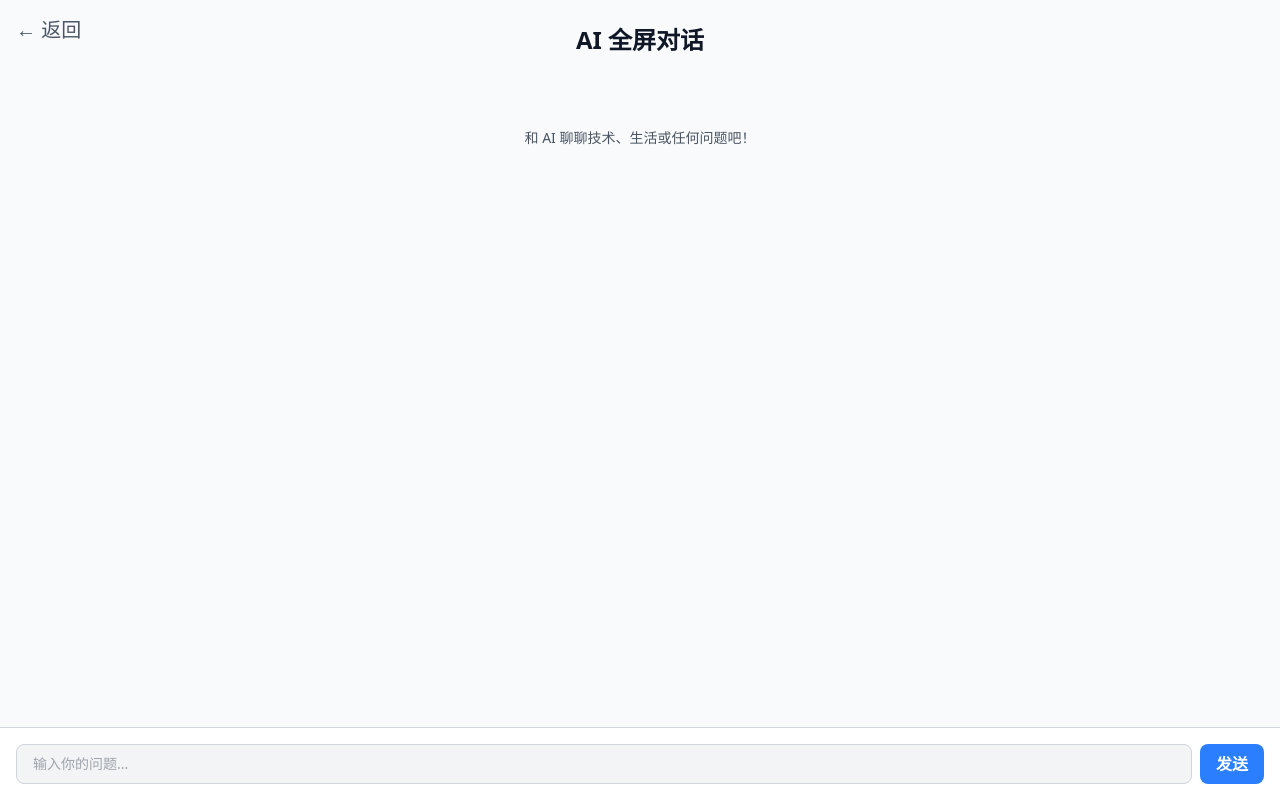
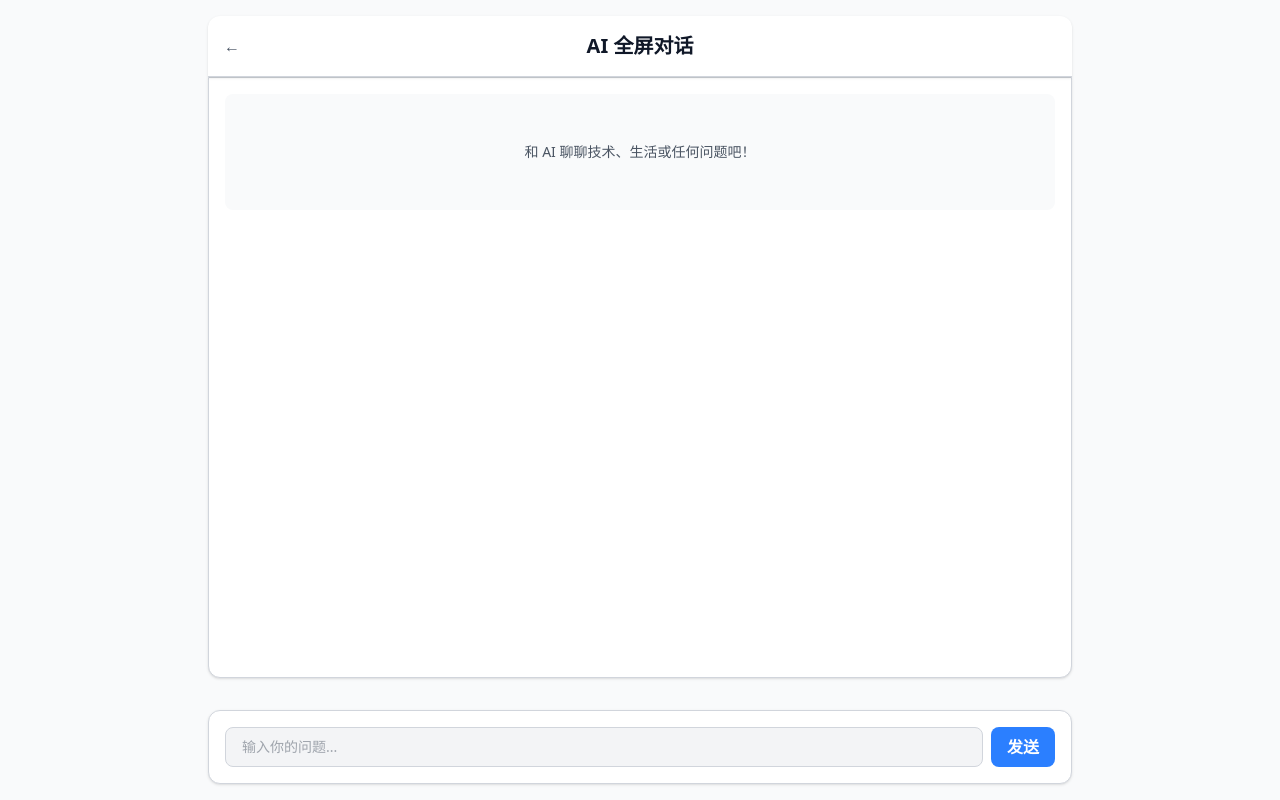
Before and after one commit to xianshi3/Reality-Blog, a Next.js app: page /ai-chat/fullscreen in a window 1280 px wide. Built offline with nearby package versions, Linux system fonts and the light colour scheme.

Commit message:
1.效果AI对话页面 布局 2. AI对话页面添加动画效果

```diff
--- a/app/ai-chat/fullscreen/page.tsx
+++ b/app/ai-chat/fullscreen/page.tsx
@@ -1,119 +1,124 @@
-"use client";  // 标记为客户端组件
+"use client";
 
 import React, { useState, useEffect } from "react";
 
-/**
- * 全屏聊天页面组件
- * 该组件实现了一个简单的聊天界面，用户可以输入消息并接收 AI 的回复。
- */
 export default function FullscreenChat() {
-  const [messages, setMessages] = useState<any[]>([]);  // 存储聊天消息
-  const [input, setInput] = useState("");               // 存储用户输入的消息
-  const [loading, setLoading] = useState(false);        // 加载状态，用于控制发送消息时的加载动画
+  const [messages, setMessages] = useState<any[]>([]);
+  const [input, setInput] = useState("");
+  const [loading, setLoading] = useState(false);
 
-  /**
-   * 从 URL 查询参数中获取消息内容，并设置到消息列表
-   */
   useEffect(() => {
     const queryMessages = new URLSearchParams(window.location.search).get("messages");
-    if (queryMessages) {
-      try {
-        setMessages(JSON.parse(queryMessages));  // 解析 URL 中的消息并设置
-      } catch (error) {
-        console.error("消息解析失败:", error);  // 错误处理
-      }
-    }
+    queryMessages && setMessages(JSON.parse(queryMessages) || []);
   }, []);
 
-  /**
-   * 处理发送消息
-   * 模拟 AI 回复，实际应用中应该调用 API 获取 AI 回复
-   */
   const handleSend = async () => {
-    if (!input.trim() || loading) return;  // 如果输入为空或正在加载，则不发送消息
-    setLoading(true);  // 设置加载状态
-    const newMessages = [...messages, { role: "user", content: input }];
+    if (!input.trim() || loading) return;
+
+    setLoading(true);
+    const userMessage = { role: "user", content: input };
+    const newMessages = [...messages, userMessage];
+
     setMessages(newMessages);
     setInput("");
 
-    // 模拟 AI 回复 (模拟延迟)
     setTimeout(() => {
-      setMessages([
-        ...newMessages,
-        { role: "assistant", content: `AI 回复: ${input}` },  // AI 的回复
-      ]);
+      setMessages([...newMessages, {
+        role: "assistant",
+        content: `AI 回复: ${input}`
+      }]);
       setLoading(false);
     }, 1000);
   };
 
   return (
     <div className="min-h-screen flex flex-col bg-gray-50 text-gray-900">
-      {/* 返回按钮 */}
+      <div className="flex-1 flex flex-col max-w-4xl w-full mx-auto p-4">
+        {/* 标题栏 */}
+        <div className="relative bg-white rounded-t-xl border-b border-gray-300 p-4 shadow-sm">
           <button
-        onClick={() => window.history.back()}  // 返回上一页
-        className="absolute top-4 left-4 text-xl text-gray-600 hover:text-gray-800"
+            onClick={() => window.history.back()}
+            className="absolute top-1/2 left-4 transform -translate-y-1/2 text-gray-600 hover:text-gray-800 transition-colors"
           >
-        ← 返回
+            ←
           </button>
+          <h1 className="text-center text-xl font-semibold">AI 全屏对话</h1>
+        </div>
 
-      <h1 className="text-center text-2xl font-semibold my-6">AI 全屏对话</h1>
-
-      {/* 聊天消息区 */}
-      <div className="flex-1 overflow-y-auto pb-16 px-4">
-        {/* 如果没有消息，则显示提示语 */}
-        {messages.length === 0 && (
-          <div className="text-gray-400 text-sm text-center mt-12 select-none">
+        {/* 消息区域 */}
+        <div className="flex-1 overflow-y-auto bg-white border border-gray-300 rounded-b-xl shadow-sm">
+          <div className="p-4 space-y-4">
+            {messages.length === 0 ? (
+              <div className="opacity-0 animate-fade-in text-gray-400 text-sm text-center py-12 select-none rounded-lg bg-gray-50">
                 和 AI 聊聊技术、生活或任何问题吧！
               </div>
-        )}
-        {/* 渲染消息 */}
-        {messages.map((msg, idx) => (
-          <div key={idx} className={`flex items-end gap-2 ${msg.role === "user" ? "justify-end" : "justify-start"}`}>
-            {/* 如果是助手的消息，显示机器人头像 */}
+            ) : (
+              messages.map((msg, idx) => (
+                <div
+                  key={idx}
+                  className={`opacity-0 animate-message-in flex items-start gap-3 ${
+                    msg.role === "user" ? "justify-end" : "justify-start"
+                  }`}
+                  style={{ animationDelay: `${idx * 0.05}s` }}
+                >
                   {msg.role === "assistant" && (
-              <div className="w-8 h-8 rounded-full bg-blue-500 flex items-center justify-center text-white font-bold">
+                    <div className="flex-shrink-0 w-8 h-8 rounded-full bg-blue-500 flex items-center justify-center text-white font-bold">
                       🤖
                     </div>
                   )}
-            {/* 显示消息内容 */}
-            <div
-              className={`px-4 py-2 rounded-lg max-w-[70%] text-sm whitespace-pre-line shadow-sm transition-all duration-200 ${
+
+                  <div className={`max-w-[75%] ${
                     msg.role === "user"
-                  ? "bg-blue-500 text-white rounded-br-md"
-                  : "bg-gray-300 text-gray-800 rounded-bl-md"
+                      ? "flex flex-col items-end"
+                      : "flex flex-col items-start"
+                  }`}>
+                    <div className={`
+                      px-4 py-3 rounded-2xl text-sm whitespace-pre-line shadow-sm
+                      ${msg.role === "user"
+                        ? "bg-blue-500 text-white rounded-tr-none"
+                        : "bg-gray-300 text-gray-800 rounded-tl-none"
                       }`}
                     >
                       {msg.content}
                     </div>
-            {/* 如果是用户的消息，显示用户头像 */}
+                    <div className="text-xs text-gray-500 mt-1">
+                      {msg.role === "user" ? "你" : "AI助手"}
+                    </div>
+                  </div>
+
                   {msg.role === "user" && (
-              <div className="w-8 h-8 rounded-full bg-gray-500 flex items-center justify-center text-white font-bold">
+                    <div className="flex-shrink-0 w-8 h-8 rounded-full bg-gray-500 flex items-center justify-center text-white font-bold">
                       我
                     </div>
                   )}
                 </div>
-        ))}
+              ))
+            )}
+          </div>
+        </div>
       </div>
 
-      {/* 输入区 */}
-      <div className="flex gap-2 p-4 border-t border-gray-300 bg-white">
-        {/* 用户输入框 */}
+      {/* 输入区域 */}
+      <div className="opacity-0 animate-fade-in-up max-w-4xl w-full mx-auto p-4">
+        <div className="flex gap-2 p-4 bg-white rounded-xl shadow-sm border border-gray-300">
           <input
             type="text"
-          className="flex-1 border border-gray-300 rounded-lg px-4 py-2 text-sm bg-gray-100 focus:outline-none focus:ring-2 focus:ring-blue-400"
+            className="flex-1 border border-gray-300 rounded-lg px-4 py-2 text-sm bg-gray-100
+                     focus:outline-none focus:ring-2 focus:ring-blue-400 transition-all"
             placeholder="输入你的问题..."
             value={input}
-          onChange={(e) => setInput(e.target.value)}  // 更新输入框内容
-          onKeyDown={(e) => e.key === "Enter" && handleSend()}  // 回车键发送消息
+            onChange={(e) => setInput(e.target.value)}
+            onKeyDown={(e) => e.key === "Enter" && handleSend()}
           />
-        {/* 发送按钮 */}
           <button
             onClick={handleSend}
-          disabled={loading}  // 如果正在发送消息，则禁用按钮
-          className="bg-blue-500 text-white px-4 py-2 rounded-lg font-semibold hover:bg-blue-600 transition-all duration-200 disabled:opacity-50"
+            disabled={loading}
+            className={`bg-blue-500 text-white px-4 py-2 rounded-lg font-semibold
+                       transition-all duration-200 ${loading ? "opacity-50" : "hover:bg-blue-600 hover:scale-105"}`}
           >
-          {loading ? "发送中..." : "发送"}  {/* 根据加载状态显示按钮文字 */}
+            {loading ? "发送中..." : "发送"}
           </button>
+        </div>
       </div>
     </div>
   );
--- a/app/globals.css
+++ b/app/globals.css
@@ -435,3 +435,33 @@ body {
     background-color: #374151;
   }
 }
+
+/* AI对话页面动画效果 */
+@layer components {
+  .animate-fade-in {
+    animation: fadeIn 0.3s ease-out forwards;
+  }
+
+  .animate-message-in {
+    animation: messageIn 0.25s ease-out forwards;
+  }
+
+  .animate-fade-in-up {
+    animation: fadeInUp 0.35s ease-out forwards;
+  }
+
+  @keyframes fadeIn {
+    from { opacity: 0; }
+    to { opacity: 1; }
+  }
+
+  @keyframes messageIn {
+    from { opacity: 0; transform: translateY(10px); }
+    to { opacity: 1; transform: translateY(0); }
+  }
+
+  @keyframes fadeInUp {
+    from { opacity: 0; transform: translateY(20px); }
+    to { opacity: 1; transform: translateY(0); }
+  }
+}
```
Lines whose indentation alone changed are shown as unchanged.
